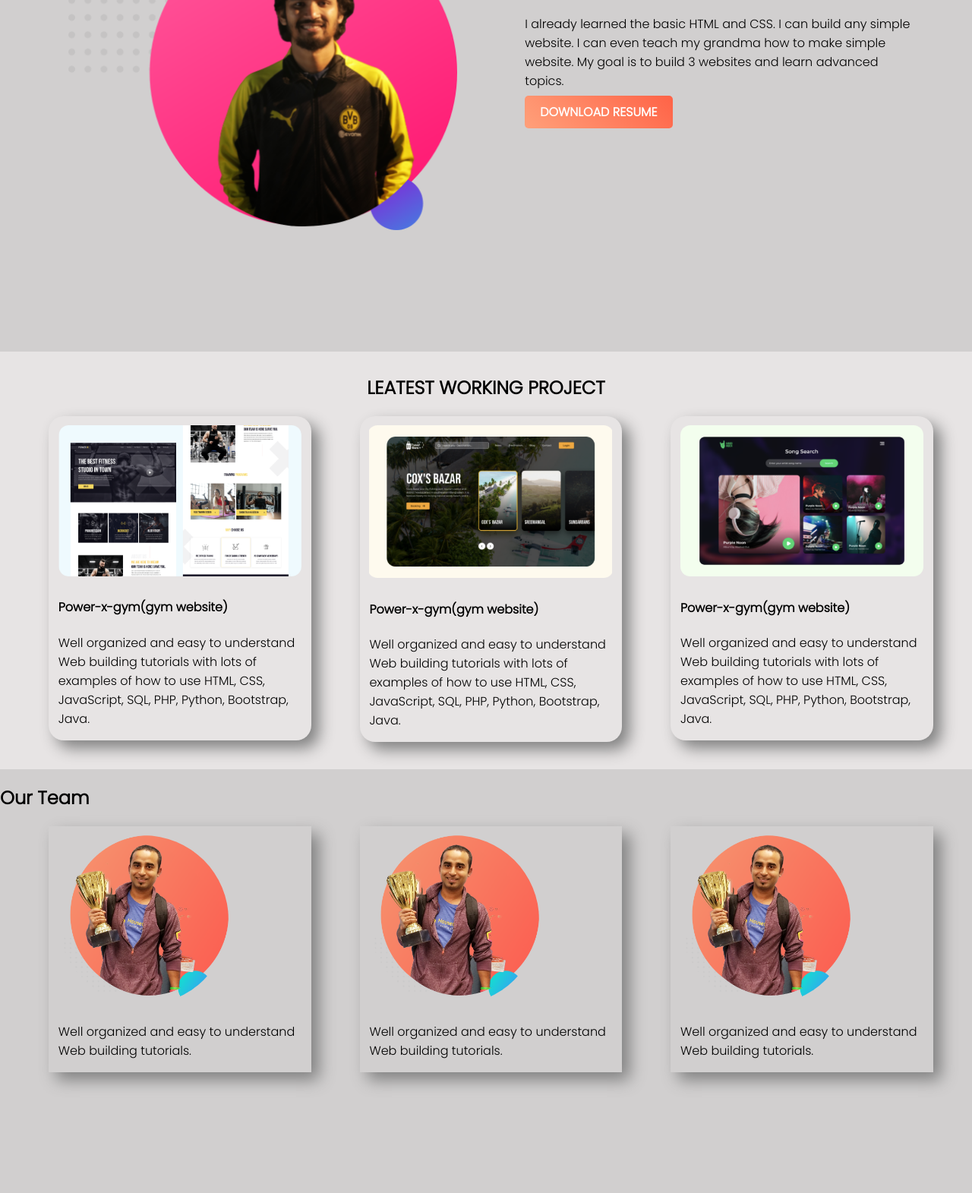
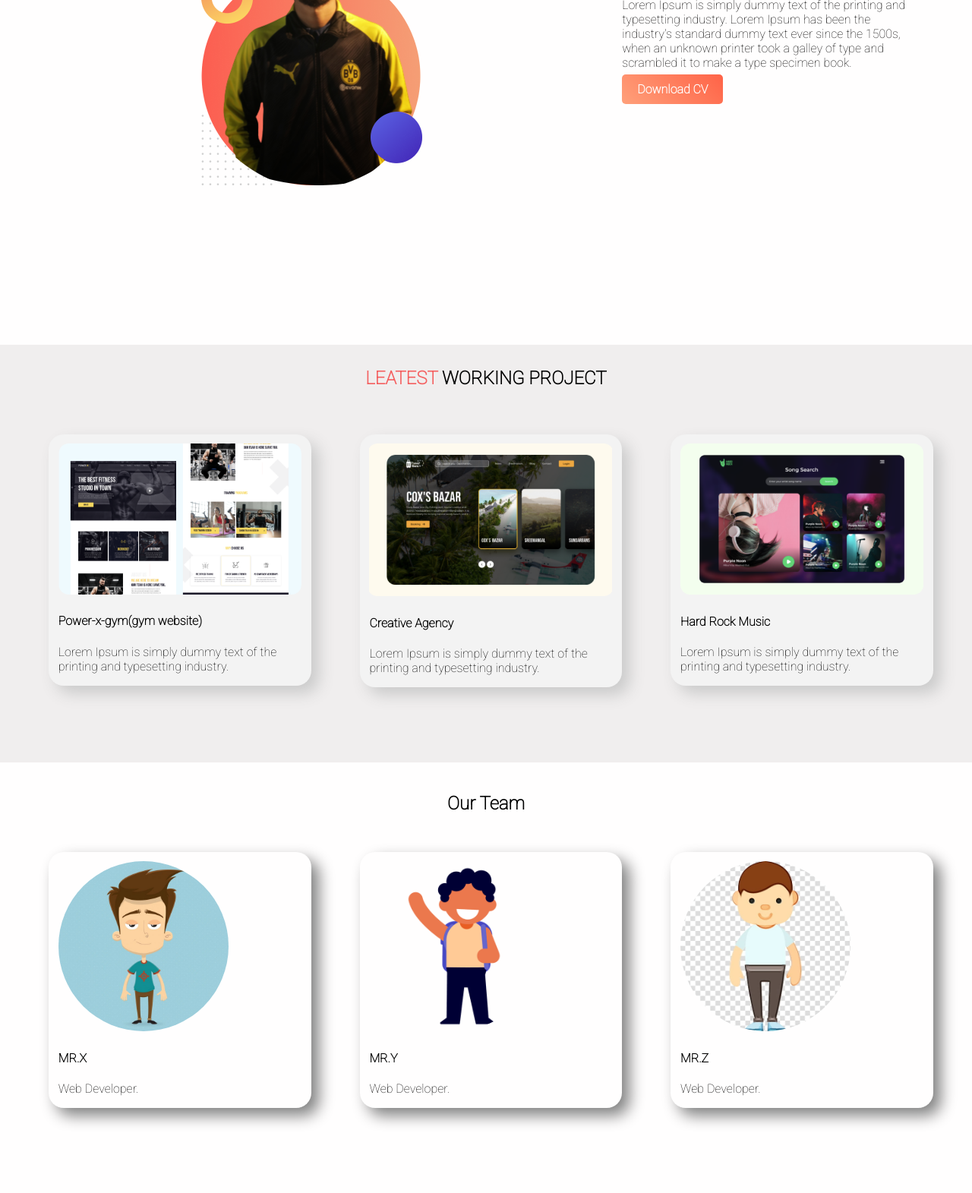
Before and after one commit to Hazrat16/web-portfolio, a plain HTML site: page index.html in a window 1280 px wide. Shown: the part 730-2301 px from the top of the page at 76% size. Drawn offline with Linux system fonts and the light colour scheme; grey boxes are pictures that could not be loaded.

Commit message:
add a new section named OurTeam

```diff
--- a/index.html
+++ b/index.html
@@ -6,77 +6,83 @@
     <meta name="viewport" content="width=device-width, initial-scale=1.0">
     <title>I'm Hazrat</title>
     <link rel="preconnect" href="https://fonts.gstatic.com">
-    <link href="https://fonts.googleapis.com/css2?family=Poppins:wght@300&display=swap" rel="stylesheet">
+    <link href="https://fonts.googleapis.com/css2?family=Roboto:wght@100&display=swap" rel="stylesheet">
     <link rel="stylesheet" href="style.css">
 </head>
 
 <body>
     <div class="navbar">
         <ul class="nav-links">
-            <li><a class="active" href="#home">Home</a></li>
-            <li><a href="#news">News</a></li>
-            <li><a href="#contact">Contact</a></li>
-            <li><a href="#about">About</a></li>
-          </ul>
+            <li><a class="active" href="">About</a></li>
+            <li><a href="">Work</a></li>
+            <li><a href="">Portfolio</a></li>
+            <li><a href="">Contact</a></li>
+        </ul>
     </div>
     <section class="top-banner">
         <div class="half-width">
             <h1>HELLO, I'M</h1>
             <h1><span class="orange-highlight">Hazrat Ali</span></h1>
-            <p> I will not stop until I become the Web Development Hero.</p>
+            <p> A full stack allaround designer that placerat
+                in massa consectetur</p>
             <a class="hire-button" target="_blank" href="https://www.linkedin.com/in/s-m-hazrat-ali-b1590a1b7/">HIRE
                 ME</a>
         </div>
-        <div class="half-width">
-            <img src="images/profile1.png" alt="profile1">
+        <div class="half-width-image">
+            <img src="images/profile4.png" alt="profile1">
 
         </div>
     </section>
     <section class="second-banner">
-        <div class="half-width">
-            <img src="images/profile2.png" alt="">
+        <div class="half-width-image">
+            <img src="images/profile5.png" alt="">
         </div>
         <div class="half-width">
-            <h1>Dream Big</h1>
-            <p>I already learned the basic HTML and CSS. I can build any simple website. I can even teach my grandma how
-                to make simple website. My goal is to build 3 websites and learn advanced topics.</p>
-            <a class="hire-button" href="">DOWNLOAD RESUME</a>
+            <h1>ABOUT</h1>
+            <p>Lorem Ipsum is simply dummy text of the printing and typesetting industry. Lorem Ipsum has been the industry's standard dummy text ever since the 1500s, when an unknown printer took a galley of type and scrambled it to make a type specimen book.</p>
+            <a class="hire-button" href="">Download CV</a>
         </div>
     </section>
     <section class="working-projects">
-        <h2 id="working-project-heading">LEATEST WORKING PROJECT</h2>
+        <h2 id="working-project-heading"><span id="colorful-leatest">LEATEST</span> WORKING PROJECT</h2>
         <div class="projects">
             <img src="images/image 4.png" alt="">
             <h4>Power-x-gym(gym website)</h4>
-            <p>Well organized and easy to understand Web building tutorials with lots of examples of how to use HTML,
-                CSS, JavaScript, SQL, PHP, Python, Bootstrap, Java.</p>
+            <p>Lorem Ipsum is simply dummy text of the
+                printing and typesetting industry.
+            </p>
         </div>
         <div class="projects">
             <img src="images/image 5.png" alt="">
-            <h4>Power-x-gym(gym website)</h4>
-            <p>Well organized and easy to understand Web building tutorials with lots of examples of how to use HTML,
-                CSS, JavaScript, SQL, PHP, Python, Bootstrap, Java.</p>
+            <h4>Creative Agency</h4>
+            <p>Lorem Ipsum is simply dummy text of the
+                printing and typesetting industry.
+            </p>
         </div>
         <div class="projects">
             <img src="images/image 8.png" alt="">
-            <h4>Power-x-gym(gym website)</h4>
-            <p>Well organized and easy to understand Web building tutorials with lots of examples of how to use HTML,
-                CSS, JavaScript, SQL, PHP, Python, Bootstrap, Java.</p>
+            <h4>Hard Rock Music</h4>
+            <p>Lorem Ipsum is simply dummy text of the
+                printing and typesetting industry.
+            </p>
         </div>
     </section>
     <section class="our-team">
-        <h2>Our Team</h2>
+        <h2 class="bold" id="our-team">Our Team</h2>
         <div class="team-member">
-            <img src="images/jhankar.png" alt="">
-            <p>Well organized and easy to understand Web building tutorials.</p>
+            <img src="images/mrx.png" alt="">
+            <h4>MR.X</h4>
+            <p>Web Developer.</p>
         </div>
         <div class="team-member">
-            <img src="images/jhankar.png" alt="">
-            <p>Well organized and easy to understand Web building tutorials.</p>
+            <img src="images/mry.png" alt="">
+            <h4>MR.Y</h4>
+            <p>Web Developer.</p>
         </div>
         <div class="team-member">
-            <img src="images/jhankar.png" alt="">
-            <p>Well organized and easy to understand Web building tutorials.</p>
+            <img src="images/zmr.jpg" alt="">
+            <h4>MR.Z</h4>
+            <p>Web Developer.</p>
         </div>
     </section>
     <footer>
--- a/style.css
+++ b/style.css
@@ -18,15 +18,16 @@ li a {
 .navbar{
     display: inline-block;
     width: 100%;
-    background-color: rgb(216, 216, 216);
+    background-color: rgb(255, 255, 255);
 }
 .nav-links{
     float: right;
 }
 body{
-    font-family: 'Poppins', sans-serif;
+    font-family: 'Roboto', sans-serif;
+    font-weight: 400;
+    background-color: rgb(255, 254, 254);
     margin: 0;
-    background-color: rgb(209, 207, 207);
 }
 h1{
     font-size: 40px;
@@ -34,13 +35,22 @@ h1{
 .orange-highlight{
     color: orange;
 }
+.bold{
+    font-weight: bold;
+}
 .half-width{
-    width: 40%;
+    width: 30%;
     float: left;
     margin-left: 5%;
     padding-left: 2%;
 }
-.half-width img{
+.half-width-image{
+    width: 50%;
+    float: left;
+    margin-left: 5%;
+    padding-left: 2%;
+}
+.half-width-image img{
     width: 100%;
 }
 
@@ -57,14 +67,16 @@ section{
     font-weight: 700;
 }
 .working-projects{
-    background-color: rgb(231, 228, 228);
+    background-color: rgb(240, 238, 238);
 }
 #working-project-heading{
     text-align: center;
     padding-top: 30px;
+    padding-bottom: 40px;
+    font-weight: bold;
 }
 .projects{
-    box-shadow: 10px 10px 20px gray;
+    box-shadow: 10px 10px 20px rgb(202, 202, 202);
     border-radius: 20px;
     width: 25%;
     float: left;
@@ -72,12 +84,22 @@ section{
     padding-left: 1%;
     padding-right: 1%;
     padding-top: 1%;
+    background-color: rgb(243, 243, 243);
 }
 .projects img{
     width: 100%;
 }
+#colorful-leatest{
+    color: #F46060;
+}
+#our-team{
+    text-align: center;
+    padding-top: 20px;
+    padding-bottom: 30px;
+}
 .team-member{
     box-shadow: 10px 10px 20px gray;
+    border-radius: 20px;
     width: 25%;
     float: left;
     margin-left: 5%;
```
Also changed, not shown: images/mrx.png (added), images/mry.png (added), images/profile4.png (added), images/profile5.png (added), images/zmr.jpg (added).
